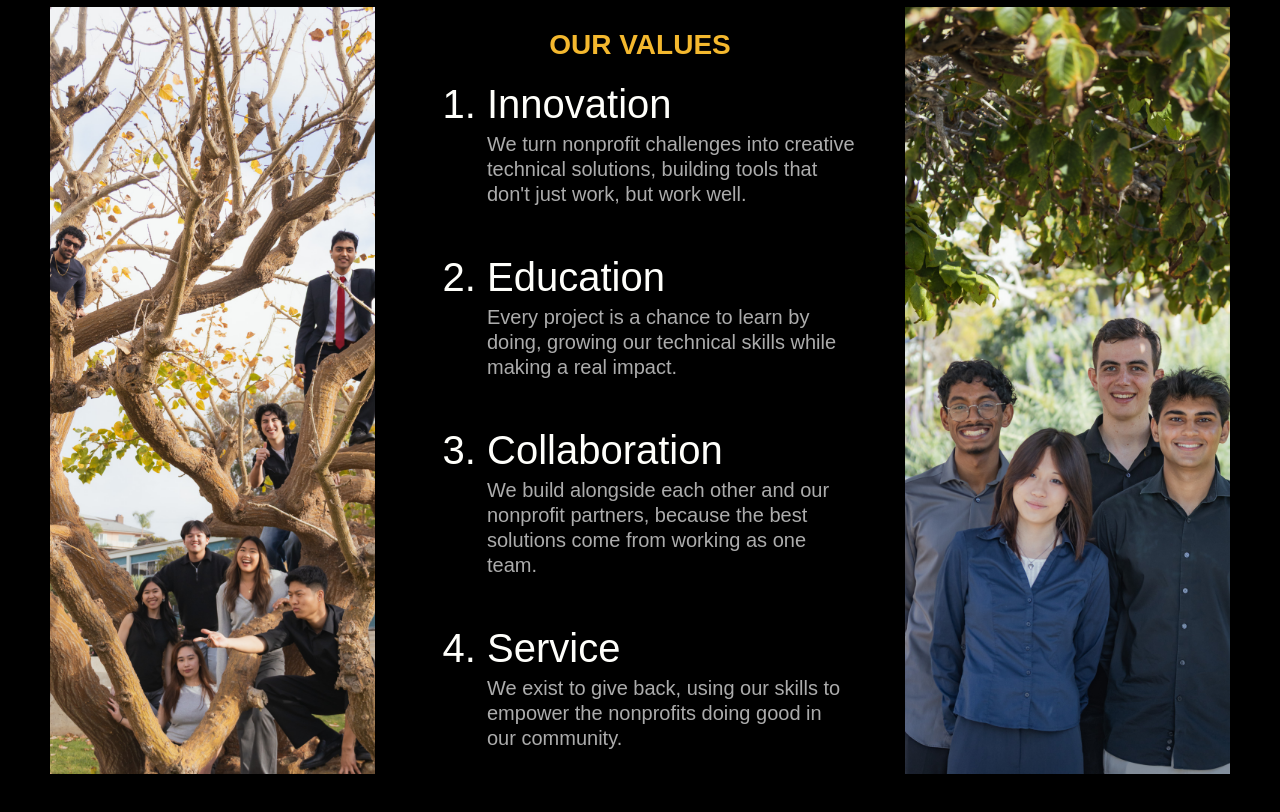
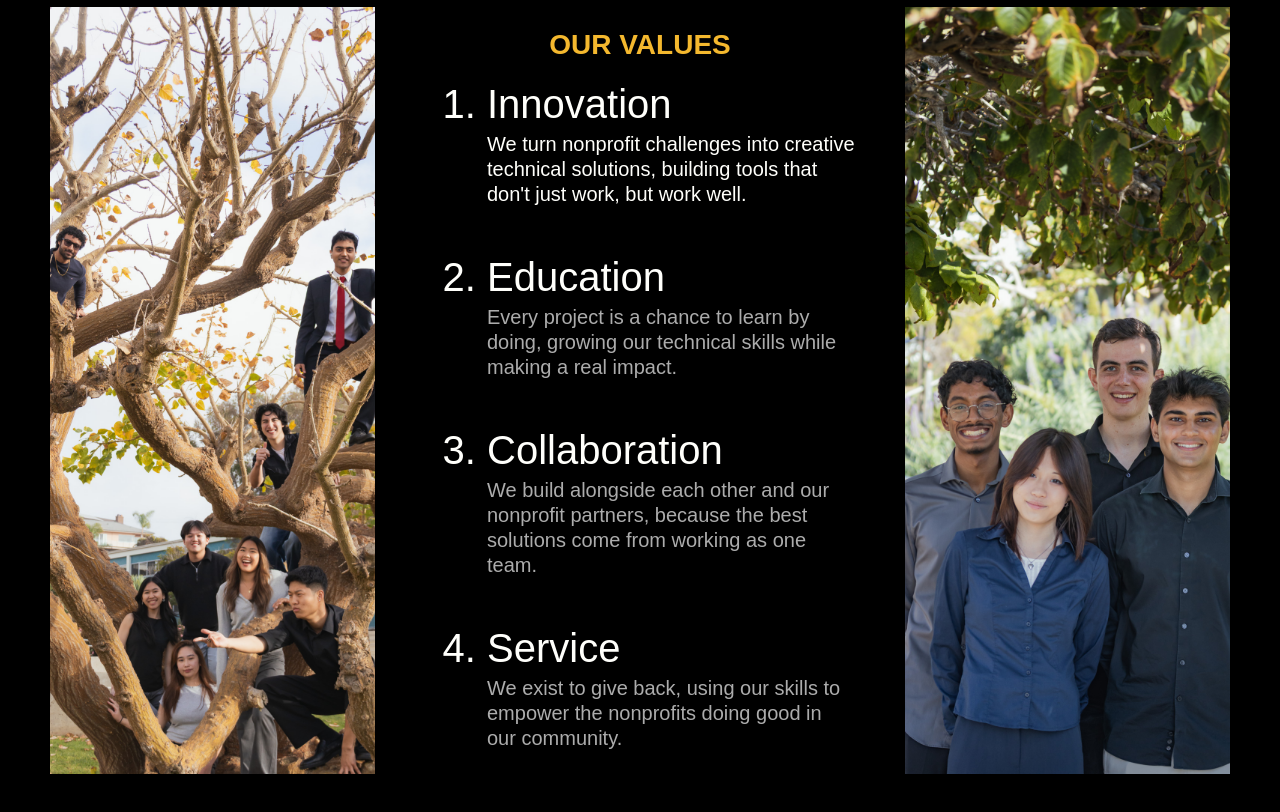
Before and after one commit to TritonSE/TSE-Website-2026, a Next.js app in the folder frontend/: page /about in a window 1280 px wide. Shown: the part 1880-2692 px from the top of the page. Built offline with nearby package versions, Linux system fonts and the light colour scheme; a web font is replaced by a local one.

Commit message:
gray to white transition of text occurs when title reaches center of viewport

```diff
--- a/frontend/src/app/about/ScrollColorText.tsx
+++ b/frontend/src/app/about/ScrollColorText.tsx
@@ -5,16 +5,18 @@ import type { ReactNode } from "react";
 
 type ScrollColorTextProps = {
   children: ReactNode;
+  title: string;
   className: string;
   activeClassName: string;
 };
 
 export default function ScrollColorText({
   children,
+  title,
   className,
   activeClassName,
 }: ScrollColorTextProps) {
-  const textRef = useRef<HTMLParagraphElement>(null);
+  const titleRef = useRef<HTMLHeadingElement>(null);
   const [hasPassedViewportCenter, setHasPassedViewportCenter] = useState(false);
 
   useEffect(() => {
@@ -23,10 +25,10 @@ export default function ScrollColorText({
     const updateColor = () => {
       frameId = undefined;
 
-      const text = textRef.current;
-      if (!text) return;
+      const title = titleRef.current;
+      if (!title) return;
 
-      const { top, height } = text.getBoundingClientRect();
+      const { top, height } = title.getBoundingClientRect();
       setHasPassedViewportCenter(top + height / 2 <= window.innerHeight / 2);
     };
 
@@ -48,13 +50,15 @@ export default function ScrollColorText({
   }, []);
 
   return (
+    <>
+      <h2 ref={titleRef}>{title}</h2>
       <p
-      ref={textRef}
         className={`${className} ${
           hasPassedViewportCenter ? activeClassName : ""
         }`}
       >
         {children}
       </p>
+    </>
   );
 }
--- a/frontend/src/app/about/page.tsx
+++ b/frontend/src/app/about/page.tsx
@@ -127,8 +127,8 @@ export default function AboutPage() {
           <ol className={styles.valuesList}>
             {values.map((value) => (
               <li key={value.title}>
-                <h2>{value.title}</h2>
                 <ScrollColorText
+                  title={value.title}
                   className={styles.valueDescription}
                   activeClassName={styles.valueDescriptionActive}
                 >
```
Lines whose indentation alone changed are shown as unchanged.
